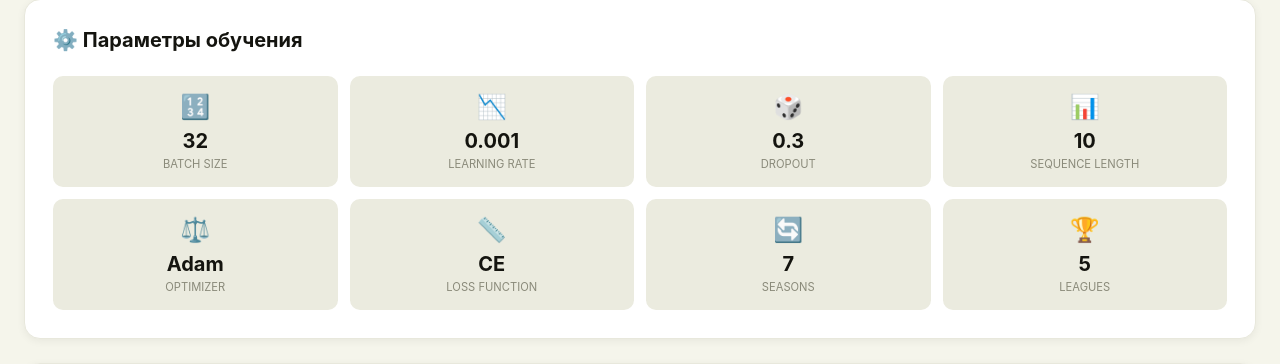
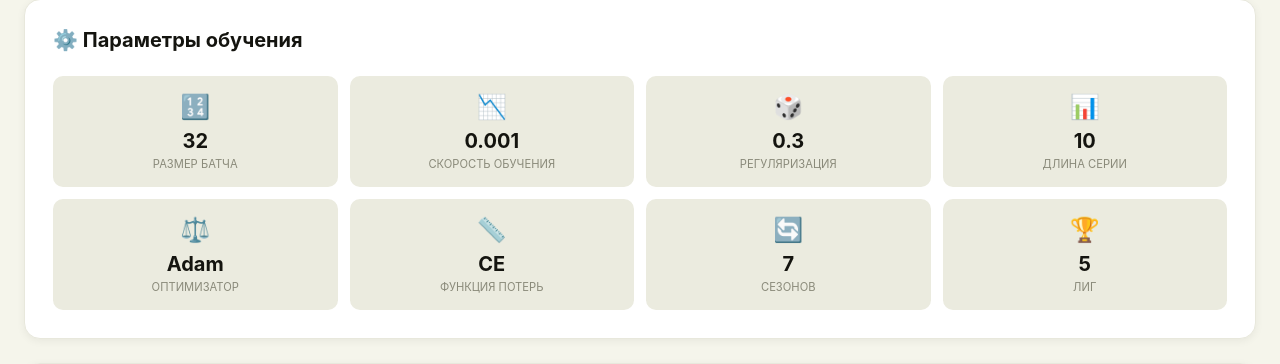
Before and after one commit to Yarik174/pattern_interruption, a Flask app: page /dashboard in a window 1280 px wide. Shown: the part 1224-1588 px from the top of the page. Run offline with Flask 3, Linux system fonts and the light colour scheme; data that the repository does not hold is empty.

Commit message:
Update training parameters to display in Russian
Translate training parameters from English to Russian in the dashboard template.

Replit-Commit-Author: Agent
Replit-Commit-Session-Id: bae8bf6a-ba3e-46e7-a149-5aeaceabca9f
Replit-Commit-Checkpoint-Type: full_checkpoint
Replit-Commit-Event-Id: cb24fd56-fcfa-4d31-94fd-22d5d7955054
Replit-Commit-Screenshot-Url: https://storage.googleapis.com/screenshot-production-us-central1/5bb05217-be29-449c-8dc8-1ff7dff50c77/bae8bf6a-ba3e-46e7-a149-5aeaceabca9f/w5Oq44I
Replit-Helium-Checkpoint-Created: true

```diff
--- a/templates/dashboard.html
+++ b/templates/dashboard.html
@@ -1062,42 +1062,42 @@
                 <div class="param-item">
                     <div class="icon">🔢</div>
                     <div class="value">32</div>
-                    <div class="label">Batch Size</div>
+                    <div class="label">Размер батча</div>
                 </div>
                 <div class="param-item">
                     <div class="icon">📉</div>
                     <div class="value">0.001</div>
-                    <div class="label">Learning Rate</div>
+                    <div class="label">Скорость обучения</div>
                 </div>
                 <div class="param-item">
                     <div class="icon">🎲</div>
                     <div class="value">0.3</div>
-                    <div class="label">Dropout</div>
+                    <div class="label">Регуляризация</div>
                 </div>
                 <div class="param-item">
                     <div class="icon">📊</div>
                     <div class="value">10</div>
-                    <div class="label">Sequence Length</div>
+                    <div class="label">Длина серии</div>
                 </div>
                 <div class="param-item">
                     <div class="icon">⚖️</div>
                     <div class="value">Adam</div>
-                    <div class="label">Optimizer</div>
+                    <div class="label">Оптимизатор</div>
                 </div>
                 <div class="param-item">
                     <div class="icon">📏</div>
                     <div class="value">CE</div>
-                    <div class="label">Loss Function</div>
+                    <div class="label">Функция потерь</div>
                 </div>
                 <div class="param-item">
                     <div class="icon">🔄</div>
                     <div class="value">7</div>
-                    <div class="label">Seasons</div>
+                    <div class="label">Сезонов</div>
                 </div>
                 <div class="param-item">
                     <div class="icon">🏆</div>
                     <div class="value">5</div>
-                    <div class="label">Leagues</div>
+                    <div class="label">Лиг</div>
                 </div>
             </div>
         </div>
```
